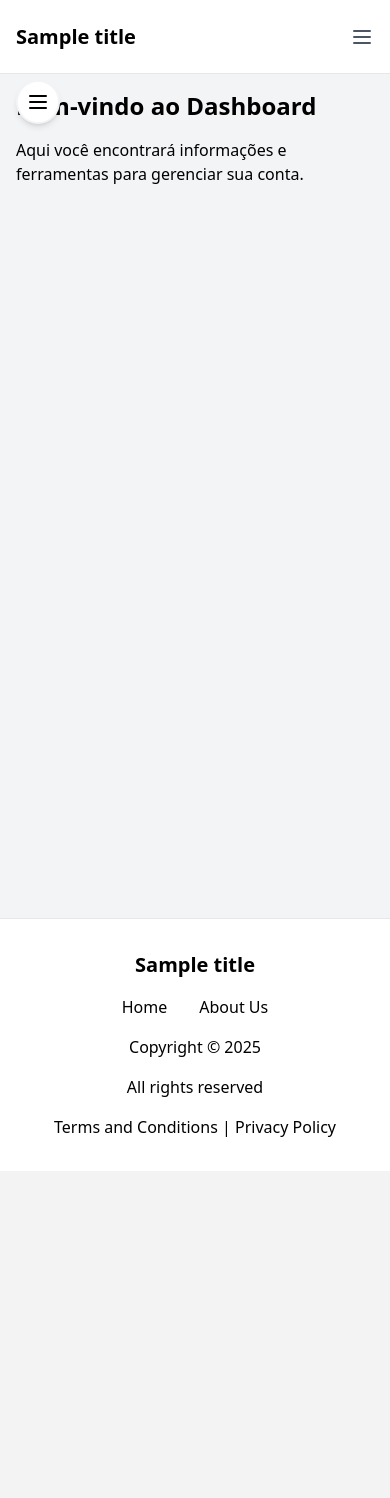
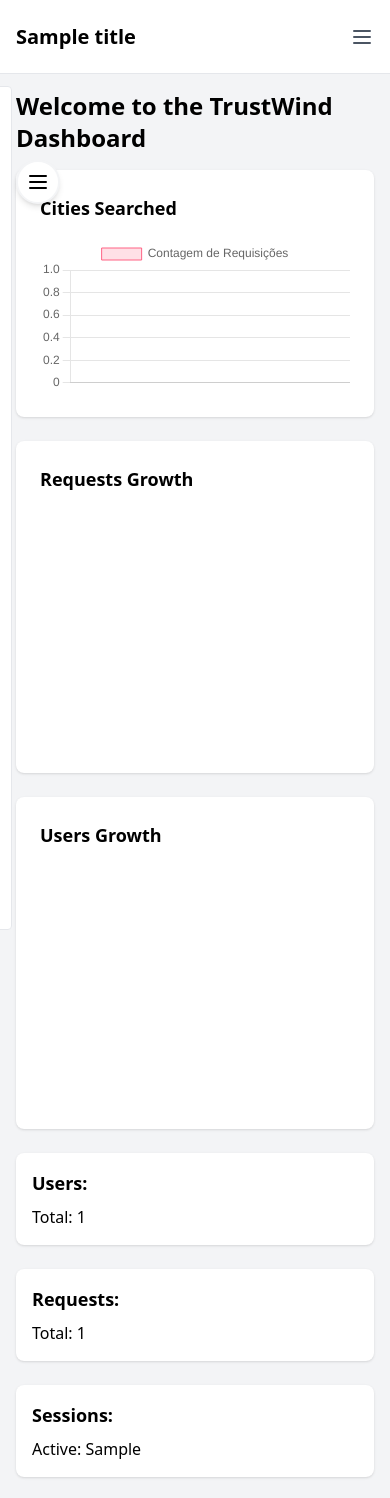
Before and after one commit to TF8088/TrustWind, a Flask app: template templates/pages/dashboard.html in a window 390 px wide; the page is wider, and only the part inside the window is pictured. Shown: the top 1498 px of that part. Before the commit the page ends 1137 px from the top of that part, so only its background shows below. Run offline with Flask 3, Linux system fonts and the light colour scheme; the template is opened without the code that fills it: most values are stand-ins (such as "Sample title", 1, 10 or a date in 2020); some libraries are stand-ins or nearby versions.

Commit message:
Enhance dashboard layout and sidebar accessibility; update navigation links, improve responsiveness, and add data visualization components.

```diff
--- a/templates/components/slidebar.html
+++ b/templates/components/slidebar.html
@@ -1,48 +1,31 @@
 <div id="mobile-menu-toggle"
-    class="fixed top-20 left-4 z-20 text-2xl bg-white border-2 border-gray-100 rounded-full p-2 shadow-md focus:outline-none md:hidden flex items-center justify-center">
+    class="fixed top-40 left-4 z-20 text-2xl bg-white border-2 border-gray-100 rounded-full p-2 shadow-md focus:outline-none md:hidden flex items-center justify-center"
+    aria-label="Abrir menu">
     <svg xmlns="http://www.w3.org/2000/svg" class="w-6 h-6" fill="none" viewBox="0 0 24 24" stroke="currentColor">
         <path stroke-linecap="round" stroke-linejoin="round" stroke-width="2" d="M4 6h16M4 12h16M4 18h16" />
     </svg>
 </div>
+
 <!-- Menu Lateral -->
 <nav id="sidebar"
-    class="w-64 bg-white border-r flex flex-col fixed md:relative h-screen transform -translate-x-full md:translate-x-0 transition-transform z-10">
+    class="w-64 bg-white border m-3 flex flex-col fixed md:relative h-full rounded transform -translate-x-full md:translate-x-0 transition-transform duration-300 ease-in-out z-10"
+    aria-hidden="true">
     <div class="px-4 py-6">
         <h1 class="text-lg font-semibold">Dashboard</h1>
     </div>
     <ul class="flex-grow space-y-1">
-        <!-- Seção Geral -->
-        <li>
+        <li class="hover:bg-gray-100">
             <a href="/dashboard" class="block py-2.5 px-4 rounded transition duration-200 hover:text-blue-600">
                 Home
             </a>
         </li>
-        <li>
+        <li class="hover:bg-gray-100">
             <a href="/profile" class="block py-2.5 px-4 rounded transition duration-200 hover:text-blue-600">
                 Profile
             </a>
         </li>
-
-        <!-- Separador -->
-        <hr class="my-2 border-gray-200">
-
-        <!-- Seção Admin -->
-        <li class="px-4 py-6">
-            <h1 class="text-lg font-semibold">Admin</h1>
-        </li>
-        <li>
-            <a href="/admin/users" class="block py-2.5 px-4 rounded transition duration-200 hover:text-blue-600">
-                Manage Users
-            </a>
-        </li>
-        <li>
-            <a href="/admin/reports" class="block py-2.5 px-4 rounded transition duration-200 hover:text-blue-600">
-                System Details
-            </a>
-        </li>
     </ul>
 
-    <!-- Rodapé -->
     <div class="px-4 py-4">
         <p class="text-sm text-gray-400">TrustWind © 2025 Dashboard</p>
     </div>
@@ -51,16 +34,15 @@
 <script>
     const menuToggle = document.getElementById("mobile-menu-toggle");
     const sidebar = document.getElementById("sidebar");
-    const toggleIcon = menuToggle.querySelector('span');
 
     menuToggle.addEventListener("click", () => {
+        // Alterna a visibilidade do menu lateral
         const isHidden = sidebar.classList.contains("-translate-x-full");
+        sidebar.classList.toggle("-translate-x-full", !isHidden);
+        sidebar.classList.toggle("translate-x-0", isHidden);
 
-        if (isHidden) {
-            sidebar.classList.remove("-translate-x-full");
-        } else {
-            sidebar.classList.add("-translate-x-full");
-        }
-
+        // Alterna o estado de aria-hidden para acessibilidade
+        const ariaHidden = sidebar.getAttribute("aria-hidden") === "true";
+        sidebar.setAttribute("aria-hidden", !ariaHidden);
     });
 </script>
--- a/templates/pages/auth.html
+++ b/templates/pages/auth.html
@@ -51,18 +51,18 @@
                 onsubmit="return validatePasswords()">
                 <div>
                     <label for="reg-username" class="block text-sm font-medium text-gray-700">Email:</label>
-                    <input type="email" id="reg-Email" name="email" class="mt-1 block w-full border rounded px-3 py-2"
+                    <input type="email" id="reg-Email" name="email"  pattern={{ email_regex }} class="mt-1 block w-full border rounded px-3 py-2"
                         required>
                 </div>
                 <div>
                     <label for="reg-password" class="block text-sm font-medium text-gray-700">Password:</label>
-                    <input type="password" id="reg-password" name="password"
+                    <input type="password" id="reg-password" name="password" pattern={{ password_regex }}
                         class="mt-1 block w-full border rounded px-3 py-2" required>
                 </div>
                 <div>
                     <label for="confirm-password" class="block text-sm font-medium text-gray-700">Confirm
                         Password:</label>
-                    <input type="password" id="confirm-password" name="confirm-password"
+                    <input type="password" id="confirm-password" name="confirm-password" pattern={{ password_regex}}
                         class="mt-1 block w-full border rounded px-3 py-2" required>
                 </div>
                 <p id="error-message" class="text-red-500 text-sm hidden">Passwords do not match. Please try again.</p>
--- a/templates/pages/dashboard.html
+++ b/templates/pages/dashboard.html
@@ -19,17 +19,103 @@
 
 <body class="bg-gray-100">
     {% include './components/navbar.html' %}
-
     <div class="flex bg-gray-100 min-h-screen">
         {% include './components/slidebar.html' %}
 
         <div class="flex-grow p-4">
-            <h1 class="text-2xl font-bold mb-4">Bem-vindo ao Dashboard</h1>
-            <p>Aqui você encontrará informações e ferramentas para gerenciar sua conta.</p>
+            <h1 class="text-2xl font-bold mb-4">Welcome to the TrustWind Dashboard</h1>
+
+            <div class="dashboard-content grid grid-cols-1 lg:grid-cols-4 gap-6">
+                <div class="lg:col-span-3 space-y-6">
+                    <div class="box p-6 bg-white rounded-lg shadow">
+                        <h3 class="text-lg font-semibold mb-4">Cities Searched</h3>
+                        <canvas id="citiesChart" class="h-60"></canvas>
+                    </div>
+                    <div class="box p-6 bg-white rounded-lg shadow">
+                        <h3 class="text-lg font-semibold mb-4">Requests Growth</h3>
+                        <canvas id="requestsChart" class="h-60"></canvas>
+                    </div>
+                    <div class="box p-6 bg-white rounded-lg shadow">
+                        <h3 class="text-lg font-semibold mb-4">Users Growth</h3>
+                        <canvas id="usersChart" class="h-60"></canvas>
+                    </div>
+                </div>
+
+                <div class="space-y-6">
+                    <div class="grid grid-cols-1 md:grid-cols-2 gap-6">
+                        <div class="box p-4 bg-white rounded-lg shadow">
+                            <h3 class="text-lg font-semibold mb-2">Users:</h3>
+                            <p>Total: {{ user_count }}</p>
+                        </div>
+                        <div class="box p-4 bg-white rounded-lg shadow">
+                            <h3 class="text-lg font-semibold mb-2">Requests:</h3>
+                            <p>Total: {{ city_req_count }}</p>
+                        </div>
+                        <div class="box p-4 bg-white rounded-lg shadow">
+                            <h3 class="text-lg font-semibold mb-2">Sessions:</h3>
+                            <p>Active: {{ active_sessions }}</p>
+                        </div>
+                    </div>
+
+                    <div class="video-container">
+                        <div class="aspect-w-16 aspect-h-9">
+                            <iframe class="w-full h-full rounded-lg shadow-md"
+                                src="https://www.youtube.com/embed/dQw4w9WgXcQ" frameborder="0" allowfullscreen>
+                            </iframe>
+                        </div>
+                    </div>
+                </div>
+            </div>
         </div>
     </div>
 
     {% include './components/footer.html' %}
+
+    <script>
+
+        //labels: {{ cities|tojson }},
+        // data: {{ request_counts|tojson }}
+        var ctx = document.getElementById('citiesChart').getContext('2d');
+        var myChart = new Chart(ctx, {
+            type: 'bar',
+            data: {
+                labels: {{ cities | tojson }},
+                datasets: [{
+                    label: 'Contagem de Requisições',
+                    data: {{ request_counts | tojson }},
+                    backgroundColor: [
+                        'rgba(255, 99, 132, 0.2)',
+                        'rgba(54, 162, 235, 0.2)',
+                        'rgba(255, 206, 86, 0.2)',
+                        'rgba(67, 36, 150, 0.2)',
+                        'rgba(153, 102, 255, 0.2)',
+                        'rgba(230, 126, 34, 0.2)',
+                        'rgba(95, 158, 160, 0.2)',
+                        'rgba(255, 159, 64, 0.2)'
+                    ],
+                    borderColor: [
+                        'rgba(255, 99, 132, 1)',
+                        'rgba(54, 162, 235, 1)',
+                        'rgba(255, 206, 86, 1)',
+                        'rgba(67, 36, 150, 1)',
+                        'rgba(153, 102, 255, 1)',
+                        'rgba(230, 126, 34, 1)',
+                        'rgba(95, 158, 160, 1)',
+                        'rgba(255, 159, 64, 1)'
+                    ],
+                    borderWidth: 1
+                }]
+            },
+            options: {
+                scales: {
+                    y: {
+                        beginAtZero: true
+                    }
+                }
+            }
+        });
+    </script>
+
 </body>
 
 </html>
```
